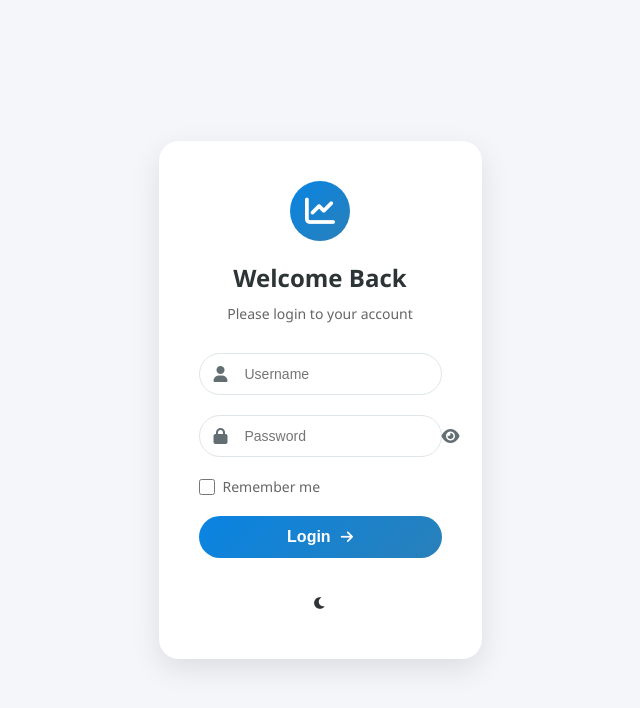
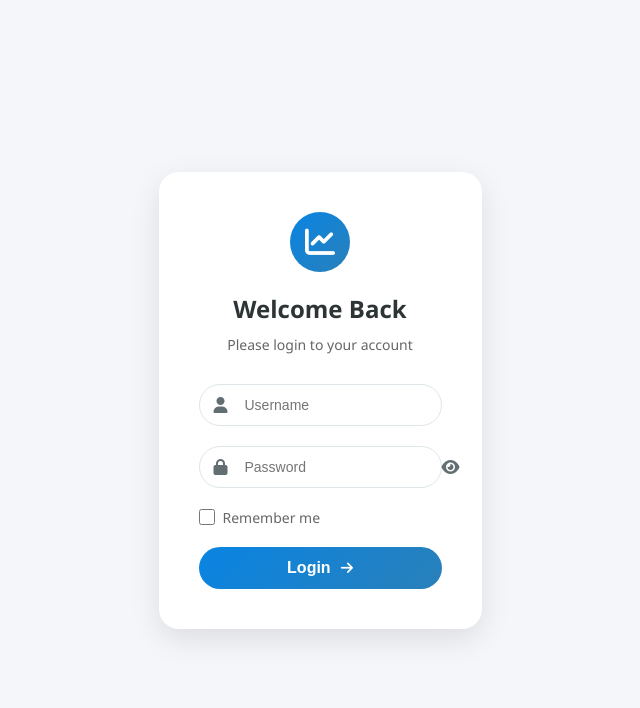
Before and after one commit to wa7med/dashinfra, a Flask app: page /login in a window 1280 px wide. Shown: the top 708 px of the page, without its empty margins (320-960 px from the left). Run offline with Flask 3, Linux system fonts and the light colour scheme.

Commit message:
keep the login page to always be in light mode

```diff
--- a/templates/login.html
+++ b/templates/login.html
@@ -56,19 +56,15 @@
                 <i class="fas fa-arrow-right"></i>
             </button>
         </form>
-        <div class="auth-footer">
-            <button id="theme-toggle" class="icon-btn" title="Toggle Theme">
-                <i class="fas fa-moon"></i>
-            </button>
-        </div>
     </div>
 </div>
 
 <script src="{{ url_for('static', filename='js/main.js') }}"></script>
 <script>
-    // Initialize theme on login page
+    // Force light mode on login page
     document.addEventListener('DOMContentLoaded', function() {
-        initializeTheme();
+        document.body.classList.remove('dark-theme');
+        localStorage.setItem('theme', 'light');
     });
 
     // Toggle password visibility
```
